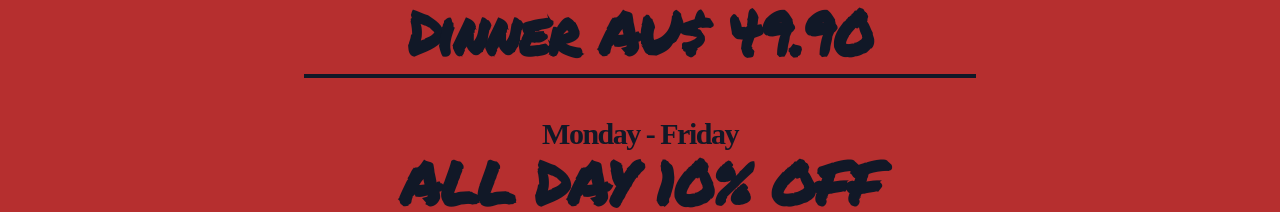
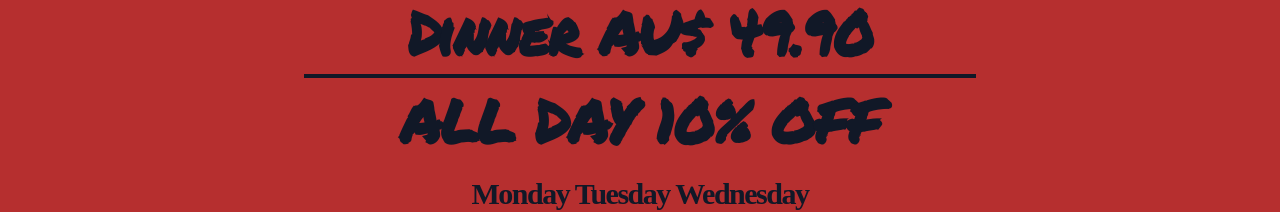
Before and after one commit to ITERSYNC/parorobbq, a Next.js app: page / in a window 1280 px wide. Shown: the part 1076-1288 px from the top of the page. Built offline with nearby package versions, Linux system fonts and the light colour scheme; a web font is replaced by a local one.

Commit message:
Update page.tsx

```diff
--- a/app/page.tsx
+++ b/app/page.tsx
@@ -582,9 +582,7 @@
                 orientation='horizontal'
                 className='my-3 h-[2px] bg-gray-900 sm:h-1'
               />
-              <span className='font-nanum-brush text-[25px] sm:text-3xl'>
-                Monday - Friday
-              </span>
+
             </h1>
             <h1 className='font-permanent-marker text-4xl font-bold tracking-tight text-gray-900 sm:text-6xl'>
               ALL DAY 10% OFF
```
